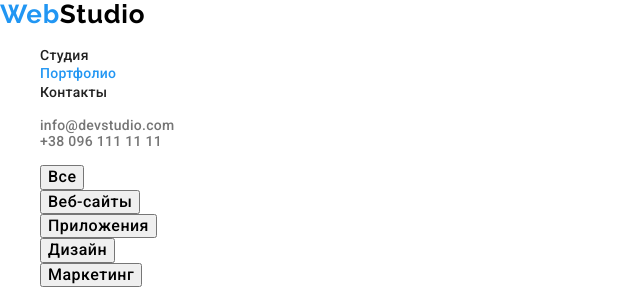
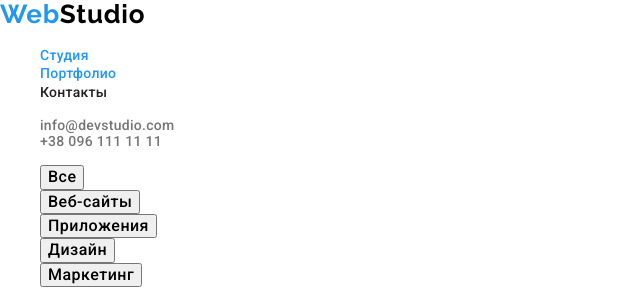
Before and after one commit to lidanko12/goit-markup-hw-02, a plain HTML site: page portfolio.html in a window 1280 px wide. In both pictures the pointer is over the link "Студия". Shown: the top 289 px of the page, 0-640 px from the left. Drawn offline with nearby package versions, Linux system fonts and the light colour scheme.

Commit message:
add link hover

```diff
--- a/css/styles.css
+++ b/css/styles.css
@@ -79,10 +79,10 @@ body {
   letter-spacing: 0.02em;
   color: #212121;
 }
-/*.navigation-link:hover,
+.navigation-link:hover,
 .navigation-link:focus {
   color: #2196f3;
-}*/
+}
 .current {
   color: #2196f3;
 }
```
